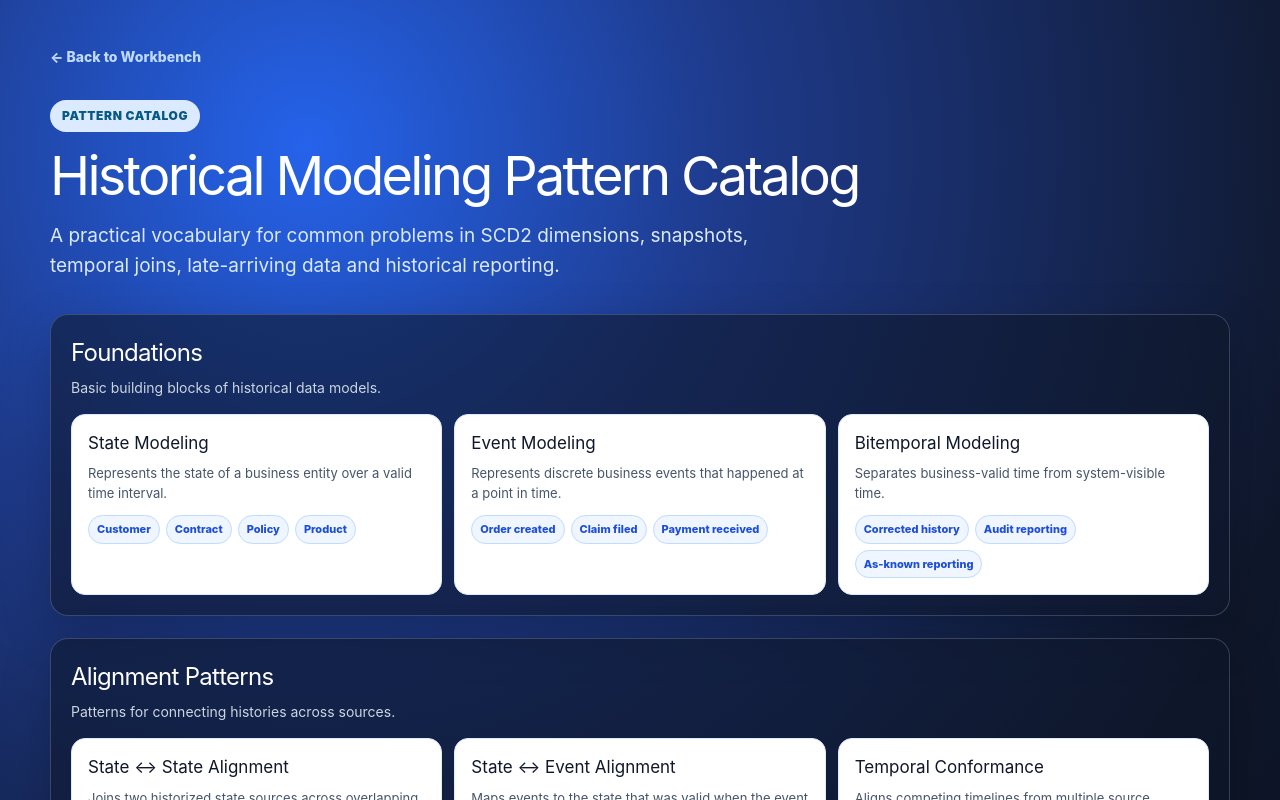
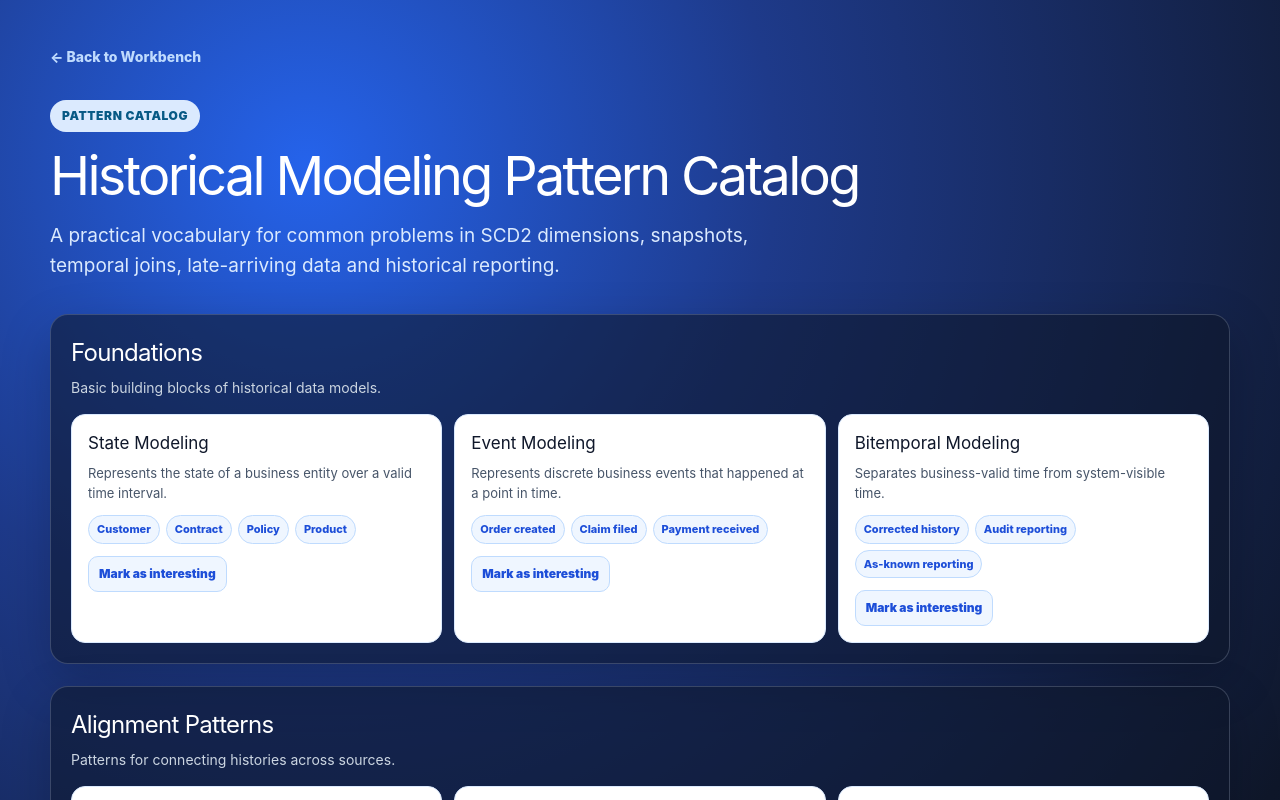
Before and after one commit to frohnhaus-sketch/bitemporal-debugger, a Next.js app: page /patterns in a window 1280 px wide. Shown: the top 800 px of the page. Built offline with nearby package versions, Linux system fonts and the light colour scheme.

Commit message:
Add activation funnel and analytics dashboard

```diff
--- a/app/patterns/page.tsx
+++ b/app/patterns/page.tsx
@@ -320,6 +320,28 @@ export default function PatternsPage() {
                         </span>
                       ))}
                     </div>
+                    <button
+                      type="button"
+                      onClick={() => {
+                        track("pattern_opened", {
+                          pattern: pattern.name,
+                          group: group.title,
+                        });
+                      }}
+                      style={{
+                        marginTop: 12,
+                        padding: "8px 10px",
+                        borderRadius: 10,
+                        border: "1px solid #bfdbfe",
+                        background: "#eff6ff",
+                        color: "#1d4ed8",
+                        fontSize: 12,
+                        fontWeight: 900,
+                        cursor: "pointer",
+                      }}
+                    >
+                      Mark as interesting
+                    </button>
                   </article>
                 ))}
               </div>
```
